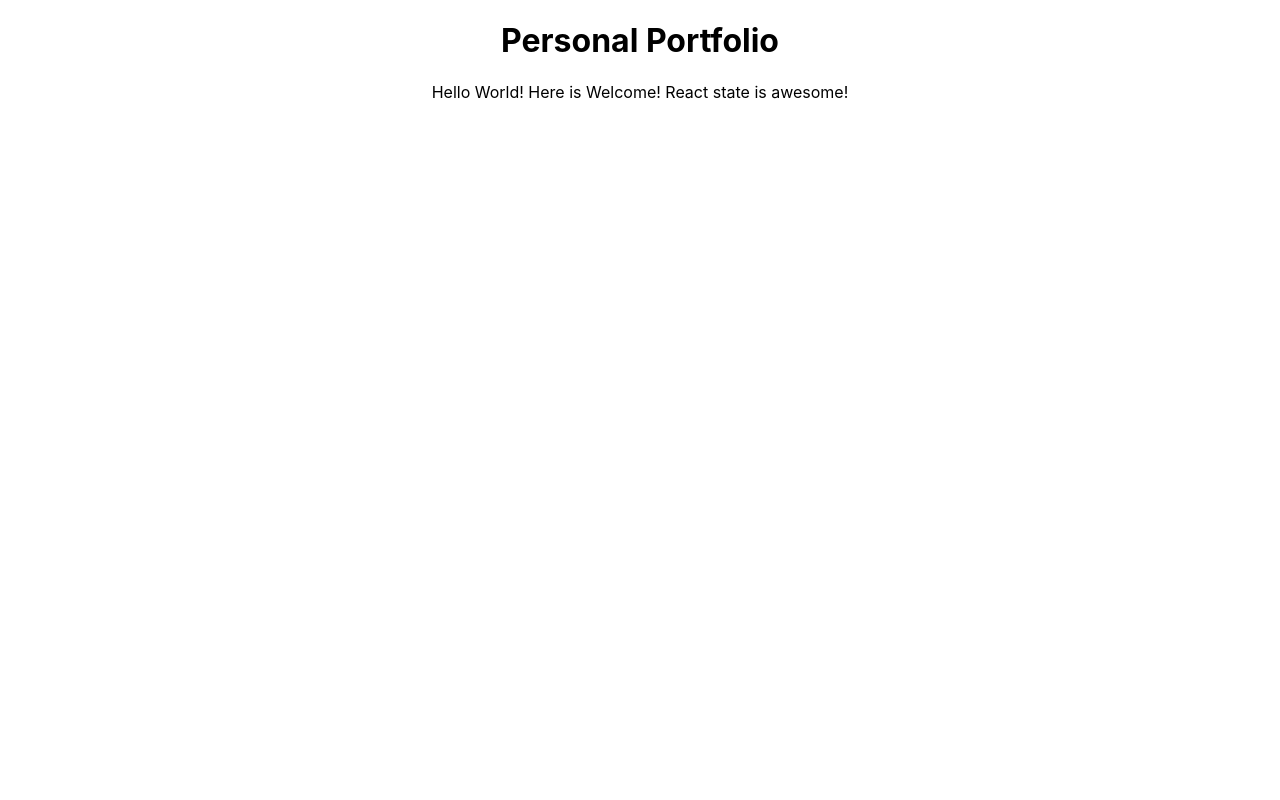
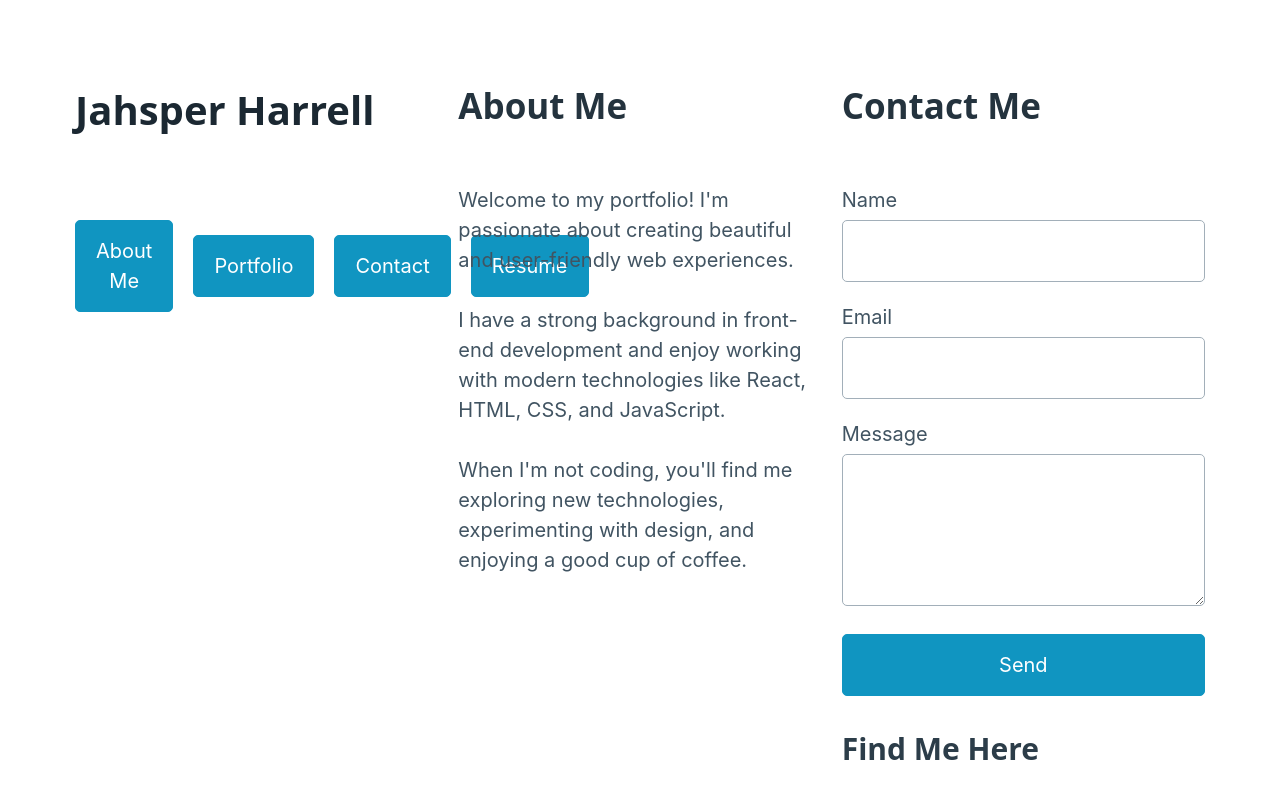
Before and after one commit to JahsperH/personalReactPortfolio, a React (Create React App) app in the folder personalportfolio/: page / in a window 1280 px wide. Shown: the top 800 px of the page. Built offline with nearby package versions, Linux system fonts and the light colour scheme.

Commit message:
Added the about me, the nav, and the contact me sections as well as the nav bar to go to them.

```diff
--- a/personalportfolio/package.json
+++ b/personalportfolio/package.json
@@ -34,5 +34,8 @@
       "last 1 firefox version",
       "last 1 safari version"
     ]
+  },
+  "devDependencies": {
+    "eslint-plugin-react": "^7.33.2"
   }
 }
--- a/personalportfolio/public/index.html
+++ b/personalportfolio/public/index.html
@@ -24,11 +24,14 @@
       work correctly both with client-side routing and a non-root public URL.
       Learn how to configure a non-root public URL by running `npm run build`.
     -->
-    <title>React App</title>
+    <link rel="stylesheet" href="https://cdn.jsdelivr.net/npm/@picocss/pico@1/css/pico.min.css">
+    <title>Jahsper Harrell</title>
   </head>
   <body>
     <noscript>You need to enable JavaScript to run this app.</noscript>
     <div id="root"></div>
+    <div class="grid">
+    </div>
     <!--
       This HTML file is a template.
       If you open it directly in the browser, you will see an empty page.
--- a/personalportfolio/src/App.js
+++ b/personalportfolio/src/App.js
@@ -1,37 +1,31 @@
-// import logo from './logo.svg';
 import React, { useState } from 'react';
-import Home from './component/Home';
-import './App.css';
+import Nav from './component/Nav';
+import About from './component/About';
+import Contact from './component/Contact';
 
+const App = () => {
 
-function App() {
-  const [greeting, setGreeting] = useState('Welcome! React state is awesome!');
-  const handleStateChange = () => {
-    setGreeting('React state is really awesome!');
-  };
   return (
+    <body>
+    <main class="container">
+    <div class="grid">
     <div className="App">
-      <h1>Personal Portfolio</h1>
-      <Home
-        greeting={greeting}
-        handleStateChange={handleStateChange}
-      />
-      {/* <header className="App-header">
-        <img src={logo} className="App-logo" alt="logo" />
-        <p>
-          Edit <code>src/App.js</code> and save to reload.
-        </p>
-        <a
-          className="App-link"
-          href="https://reactjs.org"
-          target="_blank"
-          rel="noopener noreferrer"
-        >
-          Learn React
-        </a>
-      </header> */}
+      <h1>Jahsper Harrell</h1>
+      {/* add any extra text you need using <p></p> */}
+      <Nav />
+
+      {/* Add your other sections/components here */}
     </div>
+    <div>
+    <About />
+    </div>
+    <div>
+    <Contact />
+    </div>
+    </div>
+    </main>
+    </body>
   );
-}
+};
 
 export default App;
--- a/personalportfolio/src/component/About.js
+++ b/personalportfolio/src/component/About.js
@@ -0,0 +1,25 @@
+import React from 'react';
+
+const About = () => {
+  return (
+    <section id="about">
+      <div className="about-content">
+        <h2>About Me</h2>
+        <p>
+          Welcome to my portfolio! I'm passionate about creating beautiful and
+          user-friendly web experiences.
+        </p>
+        <p>
+          I have a strong background in front-end development and enjoy working
+          with modern technologies like React, HTML, CSS, and JavaScript.
+        </p>
+        <p>
+          When I'm not coding, you'll find me exploring new technologies,
+          experimenting with design, and enjoying a good cup of coffee.
+        </p>
+      </div>
+    </section>
+  );
+};
+
+export default About;
--- /dev/null
+++ b/personalportfolio/src/component/Contact.js
@@ -0,0 +1,58 @@
+import React from 'react';
+
+const Contact = () => {
+  return (
+    <section id="contact" className="bg-gray-100 py-10">
+      <div className="container mx-auto">
+        <h2 className="text-2xl font-bold mb-4">Contact Me</h2>
+        <div className="flex">
+          <div className="w-1/2">
+            <form>
+              <div className="mb-4">
+                <label className="block text-gray-700 font-semibold mb-2">
+                  Name
+                </label>
+                <input
+                  type="text"
+                  className="w-full px-4 py-2 border rounded focus:outline-none focus:border-blue-500"
+                />
+              </div>
+              <div className="mb-4">
+                <label className="block text-gray-700 font-semibold mb-2">
+                  Email
+                </label>
+                <input
+                  type="email"
+                  className="w-full px-4 py-2 border rounded focus:outline-none focus:border-blue-500"
+                />
+              </div>
+              <div className="mb-4">
+                <label className="block text-gray-700 font-semibold mb-2">
+                  Message
+                </label>
+                <textarea
+                  className="w-full px-4 py-2 border rounded focus:outline-none focus:border-blue-500"
+                  rows="4"
+                ></textarea>
+              </div>
+              <button
+                type="submit"
+                className="bg-blue-500 text-white px-4 py-2 rounded hover:bg-blue-600"
+              >
+                Send
+              </button>
+            </form>
+          </div>
+          <div className="w-1/2 pl-8">
+            <h3 className="text-xl font-bold mb-2">Find Me Here</h3>
+            <p className="text-gray-700 mb-2">123 Street, City</p>
+            <p className="text-gray-700 mb-2">Email: example@example.com</p>
+            <p className="text-gray-700 mb-2">Phone: 123-456-7890</p>
+          </div>
+        </div>
+      </div>
+    </section>
+  );
+};
+
+export default Contact;
--- a/personalportfolio/src/component/Home.js
+++ /dev/null
@@ -1,11 +0,0 @@
-import React from 'react';
-
-// TODO: Add a comment explaining what a react component is
-function Home({greeting, handleStateChange}) {
-
-
-  // TODO: Add a comment explaining what JSX is and the significance of the curly braces
-  return <p>Hello World! Here is {greeting}</p>;
-}
-
-export default Home;
--- /dev/null
+++ b/personalportfolio/src/component/Nav.js
@@ -0,0 +1,29 @@
+import React from 'react';
+
+const Nav = () => {
+  const scrollToSection = (id) => {
+    const section = document.getElementById(id);
+    section.scrollIntoView({ behavior: 'smooth' });
+  };
+
+  return (
+    <nav>
+      <ul>
+        <li>
+          <button onClick={() => scrollToSection('About')}>About Me</button>
+        </li>
+        <li>
+          <button onClick={() => scrollToSection('portfolio')}>Portfolio</button>
+        </li>
+        <li>
+          <button onClick={() => scrollToSection('contact')}>Contact</button>
+        </li>
+        <li>
+          <button onClick={() => scrollToSection('resume')}>Resume</button>
+        </li>
+      </ul>
+    </nav>
+  );
+};
+
+export default Nav;
```
Also changed, not shown: 1 other file (tests, documents, lock files or other folders).
